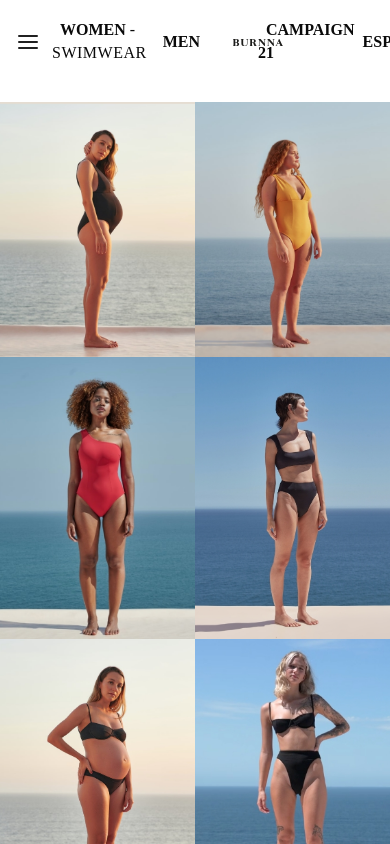
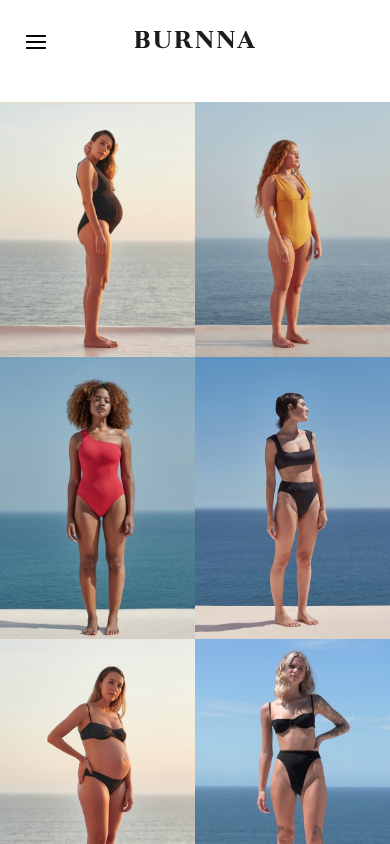
Before and after one commit to christiandp7/burnna-website, a React (Create React App) app: page /collection in a window 390 px wide. Built offline with nearby package versions, Linux system fonts and the light colour scheme.

Commit message:
UPDATE - working on Header responsiveness

```diff
--- a/src/components/Header/Header.jsx
+++ b/src/components/Header/Header.jsx
@@ -64,7 +64,7 @@ const Header = ({ openSidebar, infoLayout = false, ...props }) => {
 							Explore
 						</Link>
 					</li> */}
-					<NavLink to="/">
+					<NavLink to="/" className={classes.logoLink}>
 						<LogoText className={classes.logo} />
 					</NavLink>
 					<li>
@@ -88,6 +88,16 @@ const Header = ({ openSidebar, infoLayout = false, ...props }) => {
 							Cart
 						</Button>
 					</li>
+					<Hidden mdUp>
+						<IconButton
+							edge="start"
+							className={classes.menuButton}
+							color="inherit"
+							aria-label="menu"
+							onClick={() => openSidebar(true)}>
+							<FiMenu />
+						</IconButton>
+					</Hidden>
 				</Toolbar>
 			</Container>
 		</AppBar>
@@ -105,11 +115,18 @@ const useStyles = makeStyles(theme => ({
 	menuButtonContainer: {},
 	// Toolbar
 	toolbar: {
+		position: 'relative',
 		justifyContent: 'space-between',
 		listStyle: 'none',
 		padding: 0,
+		[theme.breakpoints.down('sm')]: {
+			justifyContent: 'center',
+		},
 		'& > li': {
 			// marginBottom: '35px',
+			[theme.breakpoints.down('sm')]: {
+				display: 'none',
+			},
 		},
 	},
 	// Links
@@ -132,9 +149,22 @@ const useStyles = makeStyles(theme => ({
 		},
 	},
 	// Logo
+	logoLink: {
+		lineHeight: 'initial',
+	},
 	logo: {
 		maxWidth: 180,
 		margin: '0 25px',
+		[theme.breakpoints.down('sm')]: {
+			maxWidth: 120,
+		},
+	},
+	// menuButton
+	menuButton: {
+		[theme.breakpoints.down('sm')]: {
+			position: 'absolute',
+			left: theme.spacing(1),
+		},
 	},
 }))
 
```
